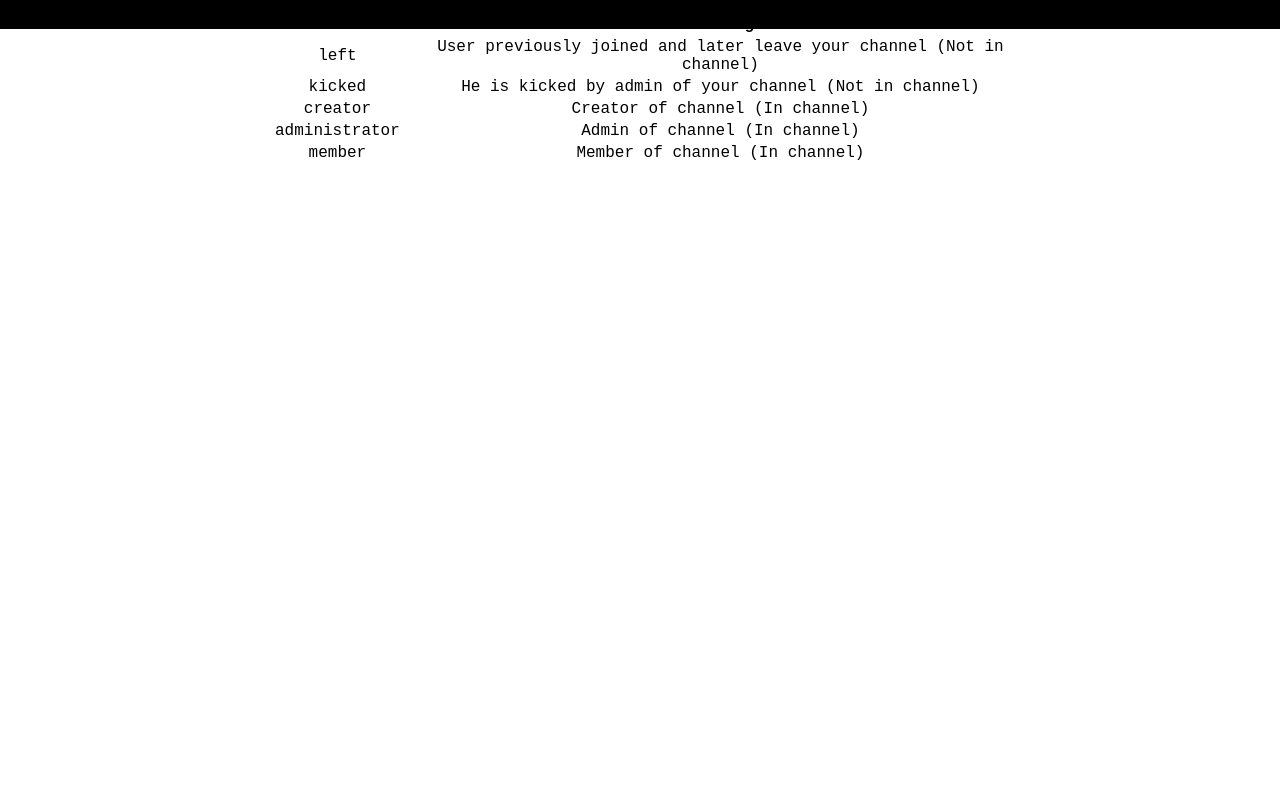
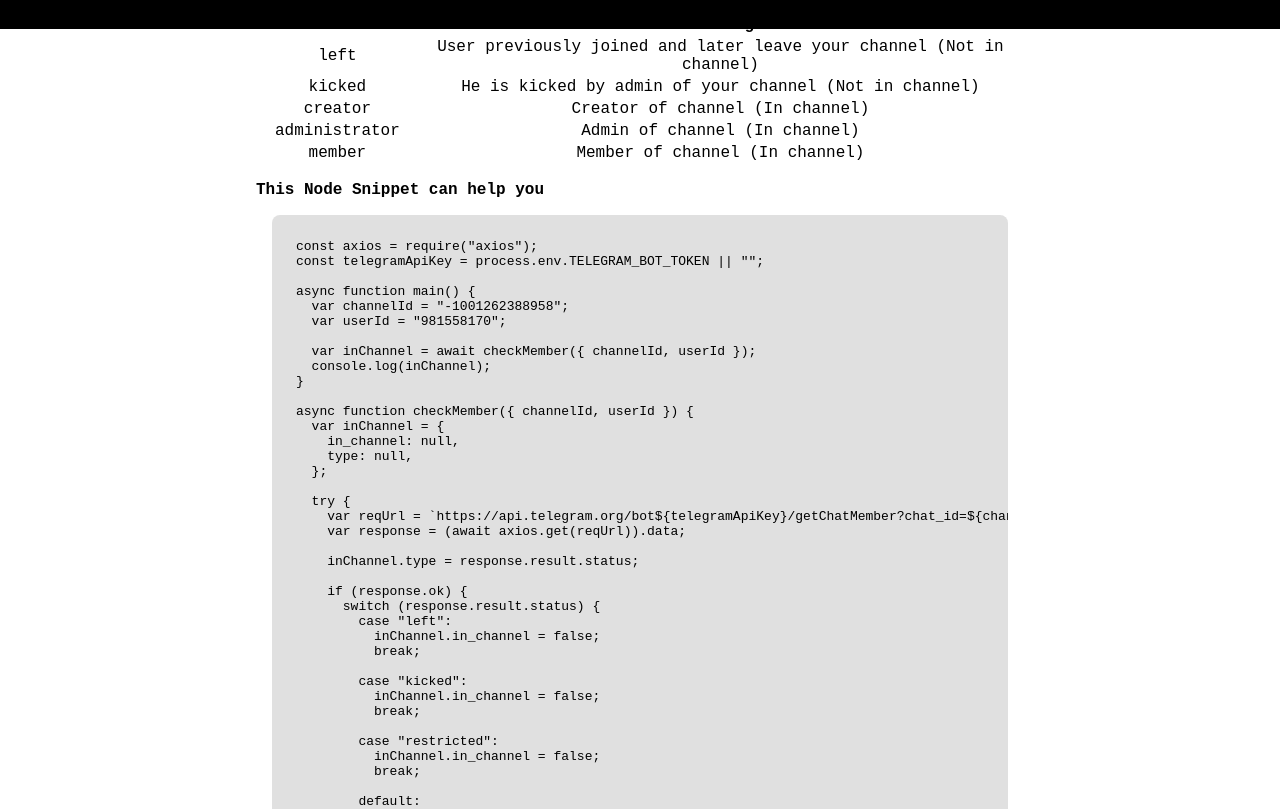
Before and after one commit to tuhinpal/tuhinpal.github.io, a Gatsby site: page /blog/check-member/ in a window 1280 px wide. Shown: the part 1172-1981 px from the top of the page. Before the commit the page ends 1417 px from the top, so only its background shows below. Built offline with nearby package versions, Linux system fonts and the light colour scheme; Gatsby itself is replaced by a stand-in of ours; some packages are replaced by stand-ins of ours; code samples lack their colours; a web font is replaced by a local one.

Commit message:
Update check-member.md

````diff
--- a/src/blog/check-member.md
+++ b/src/blog/check-member.md
@@ -40,3 +40,64 @@ Possiblities are given below 👇
 | creator  | Creator of channel (In channel)  |
 | administrator  | Admin of channel (In channel)  |
 | member  | Member of channel (In channel)  |
+
+
+
+## This Node Snippet can help you
+
+```javascript
+const axios = require("axios");
+const telegramApiKey = process.env.TELEGRAM_BOT_TOKEN || "";
+
+async function main() {
+  var channelId = "-1001262388958";
+  var userId = "981558170";
+
+  var inChannel = await checkMember({ channelId, userId });
+  console.log(inChannel);
+}
+
+async function checkMember({ channelId, userId }) {
+  var inChannel = {
+    in_channel: null,
+    type: null,
+  };
+
+  try {
+    var reqUrl = `https://api.telegram.org/bot${telegramApiKey}/getChatMember?chat_id=${channelId}&user_id=${userId}`;
+    var response = (await axios.get(reqUrl)).data;
+
+    inChannel.type = response.result.status;
+
+    if (response.ok) {
+      switch (response.result.status) {
+        case "left":
+          inChannel.in_channel = false;
+          break;
+
+        case "kicked":
+          inChannel.in_channel = false;
+          break;
+
+        case "restricted":
+          inChannel.in_channel = false;
+          break;
+
+        default:
+          inChannel.in_channel = true;
+          break;
+      }
+    } else {
+      inChannel.in_channel = false;
+      inChannel.type = "notjoined";
+    }
+  } catch (error) {
+    inChannel.in_channel = false;
+    inChannel.type = "error";
+  }
+
+  return inChannel;
+}
+
+main();
+```
````
